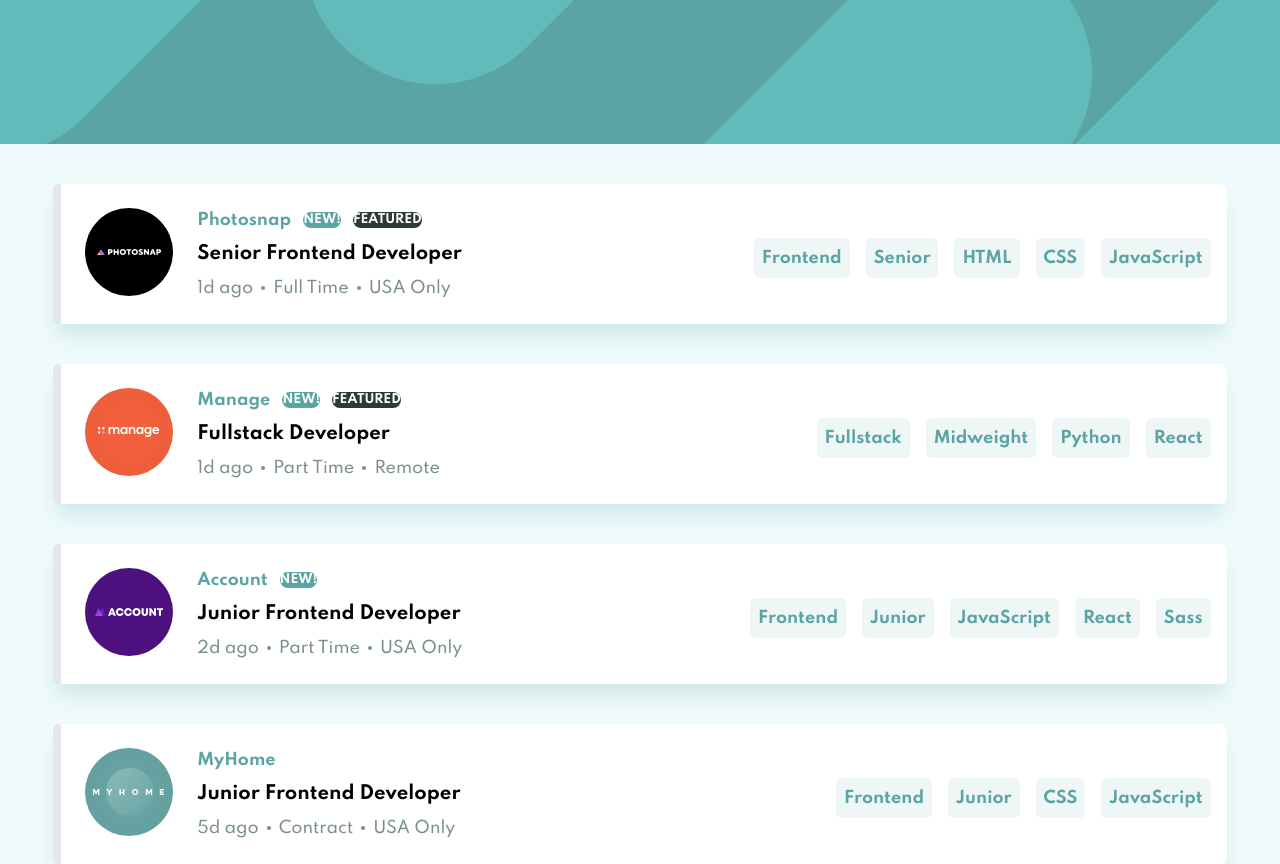
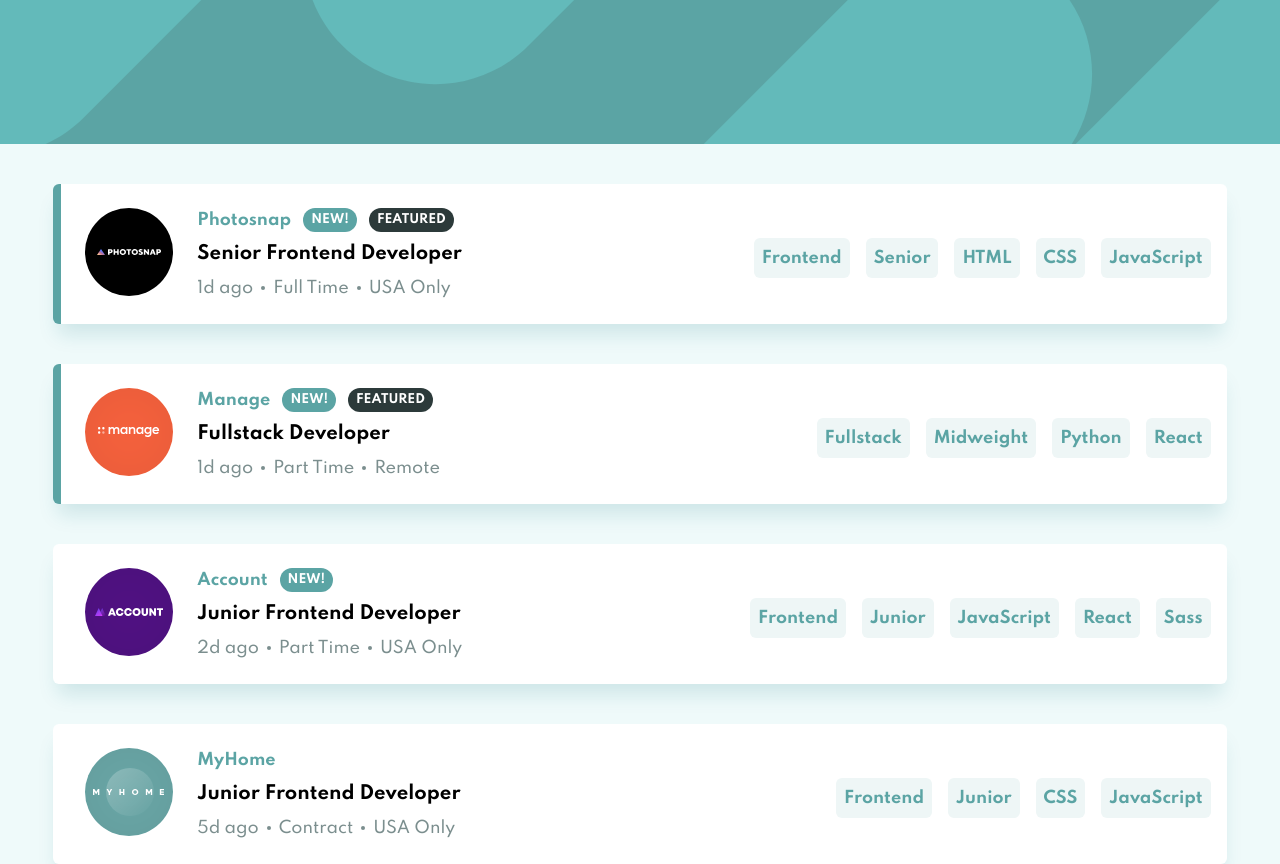
Before and after one commit to ALapina/Job-listings-with-filtering-JavaScript, a plain HTML site: page index.html in a window 1280 px wide. Shown: the top 864 px of the page. Drawn offline with Linux system fonts and the light colour scheme.

Commit message:
Deploying to gh-pages from @ ALapina/Job-listings-with-filtering-JavaScript@ec1badf3b98307e08c1218f1e41f529b37022860 🚀

```diff
--- a/main.js
+++ b/main.js
@@ -45,9 +45,7 @@ const createOffer = (offer) => {
 
   //toolsTemplate.join("") - что бы убрать запятые между элементами в массиве
   const sectionTemplate = `<section
-  class="bg-white max-w-8xl w-11/12 shadow-block mb-14 sm:mb-10 mx-auto rounded-md flex flex-wrap md:flex-nowrap justify-between items-center border-l-8 border-${
-    isItFeatured ? "primary" : "white"
-  }">
+  class="bg-white max-w-8xl w-11/12 shadow-block mb-14 sm:mb-10 mx-auto rounded-md flex flex-wrap md:flex-nowrap justify-between items-center border-l-8 ${isItFeatured ? "border-primary" : "border-white"}">
       <div class="flex flex-col sm:flex-row my-6">
         <div class="ml-6 flex-shrink-0 w-16 sm:w-auto -mt-14 mb-4 sm:mb-0 sm:mt-0">
           <img src="${logo}" alt="${company} logo" />
@@ -57,14 +55,8 @@ const createOffer = (offer) => {
           <div class="flex flex-wrap items-center">
             <p class="text-primary mr-3">${company}</p>
             <ul class="flex text-white text-xs">
-              <li class="bg-primary rounded-2xl py-${isItNew ? "1" : "0"} px-${
-    isItNew ? "2" : "0"
-  }">${isItNew ? "NEW!" : ""}</li>
-              <li class="bg-neutral-400 rounded-2xl py-${
-                isItFeatured ? "1" : "0"
-              } px-${isItFeatured ? "2" : "0"} ml-3">${
-    isItFeatured ? "FEATURED" : ""
-  }</li>
+              <li class="bg-primary rounded-2xl ${isItNew ? "py-1" : "py-0"} ${isItNew ? "px-2" : "px-0"}">${isItNew ? "NEW!" : ""}</li>
+              <li class="bg-neutral-400 rounded-2xl ${isItFeatured ? "py-1" : "py-0"} ${isItFeatured ? "px-2" : "px-0"} ml-3">${isItFeatured ? "FEATURED" : ""}</li>
             </ul>
           </div>
           <h2 class="text-lg my-2">
```
Also changed, not shown: styles.css.
